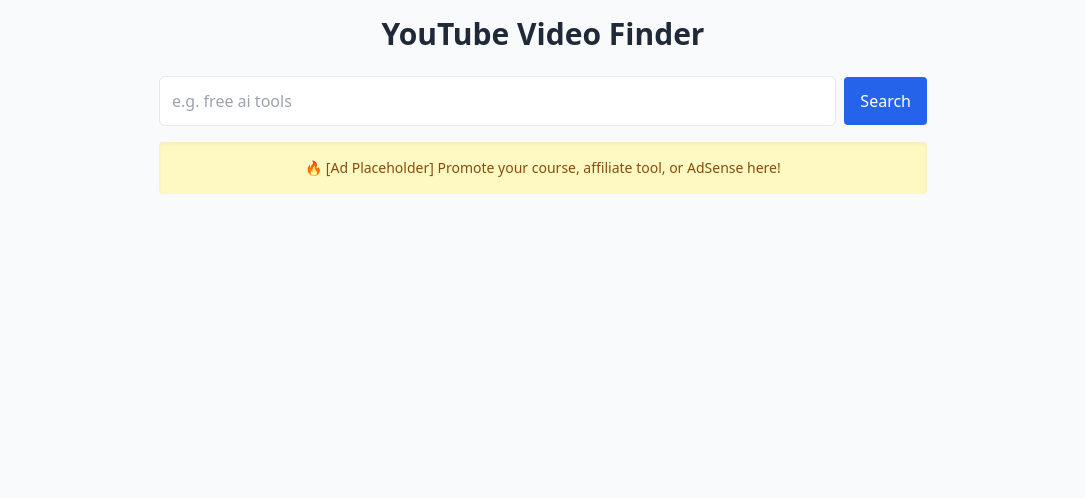
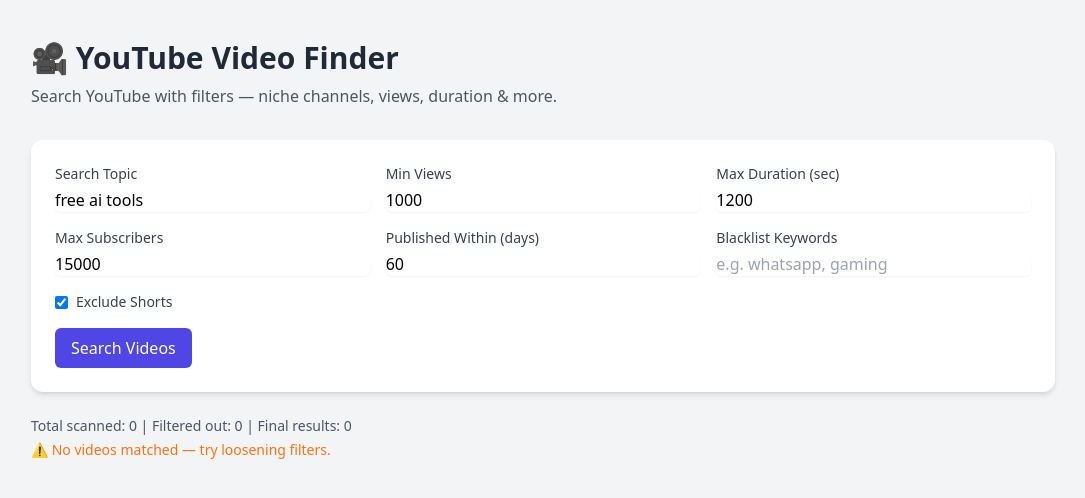
Before and after one commit to Bstev95/Youtube-filter-finder, a React (Vite) app: page / in a window 1280 px wide. Shown: the top 498 px of the page, without its empty margins (97-1182 px from the left). Built offline with nearby package versions, Linux system fonts and the light colour scheme; the HTML template or start-up script is replaced by a standard one.

Commit message:
Update App.jsx

```diff
--- a/src/App.jsx
+++ b/src/App.jsx
@@ -1,95 +1,193 @@
 import React, { useState } from 'react';
-import axios from 'axios';
-import { formatDistanceToNow, parseISO } from 'date-fns';
 
-const App = () => {
-  const [query, setQuery] = useState('');
+const API_KEY = 'AIzaSyC21oRlWnNmA3MCu799mhMdxnYoxby-Lo4';
+const MAX_RESULTS = 50;
+const MAX_PAGES = 10;
+
+export default function App() {
   const [videos, setVideos] = useState([]);
   const [loading, setLoading] = useState(false);
-  const [error, setError] = useState('');
+  const [query, setQuery] = useState('free ai tools');
+  const [minViews, setMinViews] = useState(1000);
+  const [maxDuration, setMaxDuration] = useState(1200);
+  const [maxSubs, setMaxSubs] = useState(15000);
+  const [publishWithinDays, setPublishWithinDays] = useState(60);
+  const [blacklist, setBlacklist] = useState('');
+  const [excludeShorts, setExcludeShorts] = useState(true);
+  const [debugStats, setDebugStats] = useState({ total: 0, filtered: 0, passed: 0 });
 
-  const handleSearch = async () => {
-    if (!query.trim()) return;
+  const parseISO8601Duration = (d) => {
+    const match = d.match(/PT(?:(\d+)H)?(?:(\d+)M)?(?:(\d+)S)?/);
+    const h = parseInt(match?.[1] || '0');
+    const m = parseInt(match?.[2] || '0');
+    const s = parseInt(match?.[3] || '0');
+    return h * 3600 + m * 60 + s;
+  };
+
+  const formatDuration = (sec) => `${Math.floor(sec / 60)}m ${sec % 60}s`;
+
+  const fetchVideos = async () => {
     setLoading(true);
-    setError('');
+    setVideos([]);
+    setDebugStats({ total: 0, filtered: 0, passed: 0 });
+
+    const publishedAfter = new Date(Date.now() - publishWithinDays * 86400000).toISOString();
+    const bannedKeywords = blacklist.toLowerCase().split(',').map(k => k.trim()).filter(Boolean);
+
+    let nextPageToken = '';
+    let allVideoIds = [];
+
     try {
-      const response = await axios.get(`https://yt-search-api.vercel.app/api/search?q=How to ${query}`);
-      const items = response.data.videos;
+      for (let i = 0; i < MAX_PAGES; i++) {
+        const searchUrl = `https://www.googleapis.com/youtube/v3/search?key=${API_KEY}&q=${encodeURIComponent(query)}&part=snippet&type=video&maxResults=${MAX_RESULTS}&publishedAfter=${publishedAfter}&pageToken=${nextPageToken}`;
+        const searchRes = await fetch(searchUrl);
+        const searchData = await searchRes.json();
+        const ids = searchData.items?.map(item => item.id.videoId).filter(Boolean);
+        if (ids.length === 0) break;
+        allVideoIds.push(...ids);
+        nextPageToken = searchData.nextPageToken;
+        if (!nextPageToken) break;
+      }
 
-      const filtered = items.filter(video => {
-        const views = parseInt(video.views.replace(/[^0-9]/g, '')) || 0;
-        const minutes = parseInt(video.duration.seconds) / 60;
-        const isRecent = formatDistanceToNow(new Date(video.uploadedAt), { addSuffix: false }).includes('months') ||
-                         formatDistanceToNow(new Date(video.uploadedAt), { addSuffix: false }).includes('weeks');
-        const isShort = minutes <= 15;
-        const hasHowTo = video.title.toLowerCase().startsWith('how to');
-        return views >= 40000 && isShort && hasHowTo && isRecent;
-      });
+      const chunks = [];
+      for (let i = 0; i < allVideoIds.length; i += 50) {
+        chunks.push(allVideoIds.slice(i, i + 50));
+      }
 
-      setVideos(filtered.slice(0, 10));
+      let filteredOut = 0;
+      const fullVideos = [];
+
+      for (const chunk of chunks) {
+        const detailsUrl = `https://www.googleapis.com/youtube/v3/videos?key=${API_KEY}&id=${chunk.join(',')}&part=snippet,statistics,contentDetails`;
+        const detailsRes = await fetch(detailsUrl);
+        const detailsData = await detailsRes.json();
+
+        const filtered = detailsData.items.filter(video => {
+          const views = parseInt(video.statistics.viewCount || '0');
+          const duration = parseISO8601Duration(video.contentDetails.duration);
+          const title = video.snippet.title.toLowerCase();
+          const isBanned = bannedKeywords.some(word => title.includes(word));
+          const isShort = duration < 60 || title.includes('#shorts');
+
+          const passed = (
+            views >= minViews &&
+            duration <= maxDuration &&
+            (!excludeShorts || !isShort) &&
+            !isBanned
+          );
+
+          if (!passed) filteredOut++;
+          return passed;
+        });
+
+        const enriched = await Promise.all(
+          filtered.map(async (video) => {
+            const channelId = video.snippet.channelId;
+            const channelRes = await fetch(
+              `https://www.googleapis.com/youtube/v3/channels?key=${API_KEY}&id=${channelId}&part=statistics`
+            );
+            const channelData = await channelRes.json();
+            const subs = parseInt(channelData.items?.[0]?.statistics?.subscriberCount || '0');
+            if (subs > maxSubs) {
+              filteredOut++;
+              return null;
+            }
+            return {
+              title: video.snippet.title,
+              url: `https://www.youtube.com/watch?v=${video.id}`,
+              channel: video.snippet.channelTitle,
+              views: parseInt(video.statistics.viewCount),
+              published: video.snippet.publishedAt,
+              duration: formatDuration(parseISO8601Duration(video.contentDetails.duration)),
+              subs,
+              thumbnail: video.snippet.thumbnails.medium.url,
+            };
+          })
+        );
+
+        fullVideos.push(...enriched.filter(Boolean));
+      }
+
+      setDebugStats({ total: allVideoIds.length, filtered: filteredOut, passed: fullVideos.length });
+      setVideos(fullVideos);
     } catch (err) {
-      setError('Failed to fetch videos. Try again later.');
+      console.error('Failed to fetch videos:', err);
     }
+
     setLoading(false);
   };
 
   return (
-    <div className="min-h-screen bg-gray-50 p-4">
-      <div className="max-w-3xl mx-auto">
-        <h1 className="text-3xl font-bold mb-6 text-center text-gray-800">YouTube Video Finder</h1>
+    <div className="bg-gray-100 min-h-screen py-10 px-4">
+      <div className="max-w-5xl mx-auto">
+        <header className="mb-8">
+          <h1 className="text-3xl font-bold text-gray-800 mb-2">🎥 YouTube Video Finder</h1>
+          <p className="text-gray-600">Search YouTube with filters — niche channels, views, duration & more.</p>
+        </header>
 
-        <div className="flex items-center gap-2 mb-4">
-          <input
-            type="text"
-            placeholder="e.g. free ai tools"
-            value={query}
-            onChange={(e) => setQuery(e.target.value)}
-            className="flex-grow p-3 border rounded-md focus:outline-none focus:ring-2 focus:ring-blue-500"
-          />
-          <button
-            onClick={handleSearch}
-            className="px-4 py-3 bg-blue-600 text-white rounded hover:bg-blue-700 transition"
-          >
-            Search
-          </button>
-        </div>
+        <section className="bg-white shadow-md rounded-xl p-6 mb-6">
+          <form onSubmit={(e) => { e.preventDefault(); fetchVideos(); }} className="space-y-4">
+            <div className="grid md:grid-cols-3 gap-4">
+              <div>
+                <label className="block text-sm font-medium text-gray-700">Search Topic</label>
+                <input value={query} onChange={e => setQuery(e.target.value)} className="mt-1 block w-full rounded-md border-gray-300 shadow-sm" />
+              </div>
+              <div>
+                <label className="block text-sm font-medium text-gray-700">Min Views</label>
+                <input type="number" value={minViews} onChange={e => setMinViews(Number(e.target.value))} className="mt-1 block w-full rounded-md border-gray-300 shadow-sm" />
+              </div>
+              <div>
+                <label className="block text-sm font-medium text-gray-700">Max Duration (sec)</label>
+                <input type="number" value={maxDuration} onChange={e => setMaxDuration(Number(e.target.value))} className="mt-1 block w-full rounded-md border-gray-300 shadow-sm" />
+              </div>
+              <div>
+                <label className="block text-sm font-medium text-gray-700">Max Subscribers</label>
+                <input type="number" value={maxSubs} onChange={e => setMaxSubs(Number(e.target.value))} className="mt-1 block w-full rounded-md border-gray-300 shadow-sm" />
+              </div>
+              <div>
+                <label className="block text-sm font-medium text-gray-700">Published Within (days)</label>
+                <input type="number" value={publishWithinDays} onChange={e => setPublishWithinDays(Number(e.target.value))} className="mt-1 block w-full rounded-md border-gray-300 shadow-sm" />
+              </div>
+              <div>
+                <label className="block text-sm font-medium text-gray-700">Blacklist Keywords</label>
+                <input value={blacklist} onChange={e => setBlacklist(e.target.value)} placeholder="e.g. whatsapp, gaming" className="mt-1 block w-full rounded-md border-gray-300 shadow-sm" />
+              </div>
+            </div>
+            <div className="flex items-center space-x-2">
+              <input type="checkbox" checked={excludeShorts} onChange={(e) => setExcludeShorts(e.target.checked)} />
+              <label className="text-sm text-gray-700">Exclude Shorts</label>
+            </div>
+            <button type="submit" disabled={loading} className="px-4 py-2 bg-indigo-600 text-white rounded-md hover:bg-indigo-700">
+              {loading ? "Searching..." : "Search Videos"}
+            </button>
+          </form>
+        </section>
 
-        {/* 💰 Placeholder for Ad */}
-        <div className="mb-4 p-4 bg-yellow-100 text-yellow-800 rounded text-center text-sm shadow-inner">
-          🔥 [Ad Placeholder] Promote your course, affiliate tool, or AdSense here!
-        </div>
+        <section className="mb-4 text-sm text-gray-600">
+          <p>Total scanned: {debugStats.total} | Filtered out: {debugStats.filtered} | Final results: {debugStats.passed}</p>
+          {debugStats.passed === 0 && !loading && (
+            <p className="text-orange-500 mt-1">⚠️ No videos matched — try loosening filters.</p>
+          )}
+        </section>
 
-        {loading && <p className="text-center text-gray-500">Searching...</p>}
-        {error && <p className="text-center text-red-500">{error}</p>}
-
-        <div className="grid gap-4 mt-4">
-          {videos.map((video, index) => (
-            <a
-              href={video.url}
-              target="_blank"
-              rel="noopener noreferrer"
-              key={index}
-              className="block border rounded-lg p-4 bg-white shadow hover:shadow-lg transition"
-            >
-              <div className="flex gap-4">
-                <img
-                  src={video.thumbnail}
-                  alt={video.title}
-                  className="w-32 h-20 object-cover rounded"
-                />
-                <div>
-                  <h2 className="font-semibold text-lg text-blue-700">{video.title}</h2>
-                  <p className="text-sm text-gray-600">Views: {video.views}</p>
-                  <p className="text-sm text-gray-600">Duration: {video.duration.timestamp}</p>
-                  <p className="text-sm text-gray-600">Uploaded: {video.uploadedAt}</p>
-                </div>
+        <section className="grid md:grid-cols-2 lg:grid-cols-3 gap-6">
+          {videos.map((v, i) => (
+            <div key={i} className="bg-white shadow rounded-xl overflow-hidden">
+              <a href={v.url} target="_blank" rel="noreferrer">
+                <img src={v.thumbnail} alt={v.title} className="w-full object-cover" />
+              </a>
+              <div className="p-4">
+                <a href={v.url} className="text-blue-600 font-medium hover:underline" target="_blank" rel="noreferrer">{v.title}</a>
+                <p className="text-sm mt-1">📺 <strong>Channel:</strong> {v.channel}</p>
+                <p className="text-sm">👁️ {v.views.toLocaleString()} views</p>
+                <p className="text-sm">⏱️ {v.duration}</p>
+                <p className="text-sm">👥 {v.subs.toLocaleString()} subs</p>
+                <p className="text-sm">📅 {new Date(v.published).toLocaleDateString()}</p>
               </div>
-            </a>
+            </div>
           ))}
-        </div>
+        </section>
       </div>
     </div>
   );
-};
-
-export default App;
+}
```
